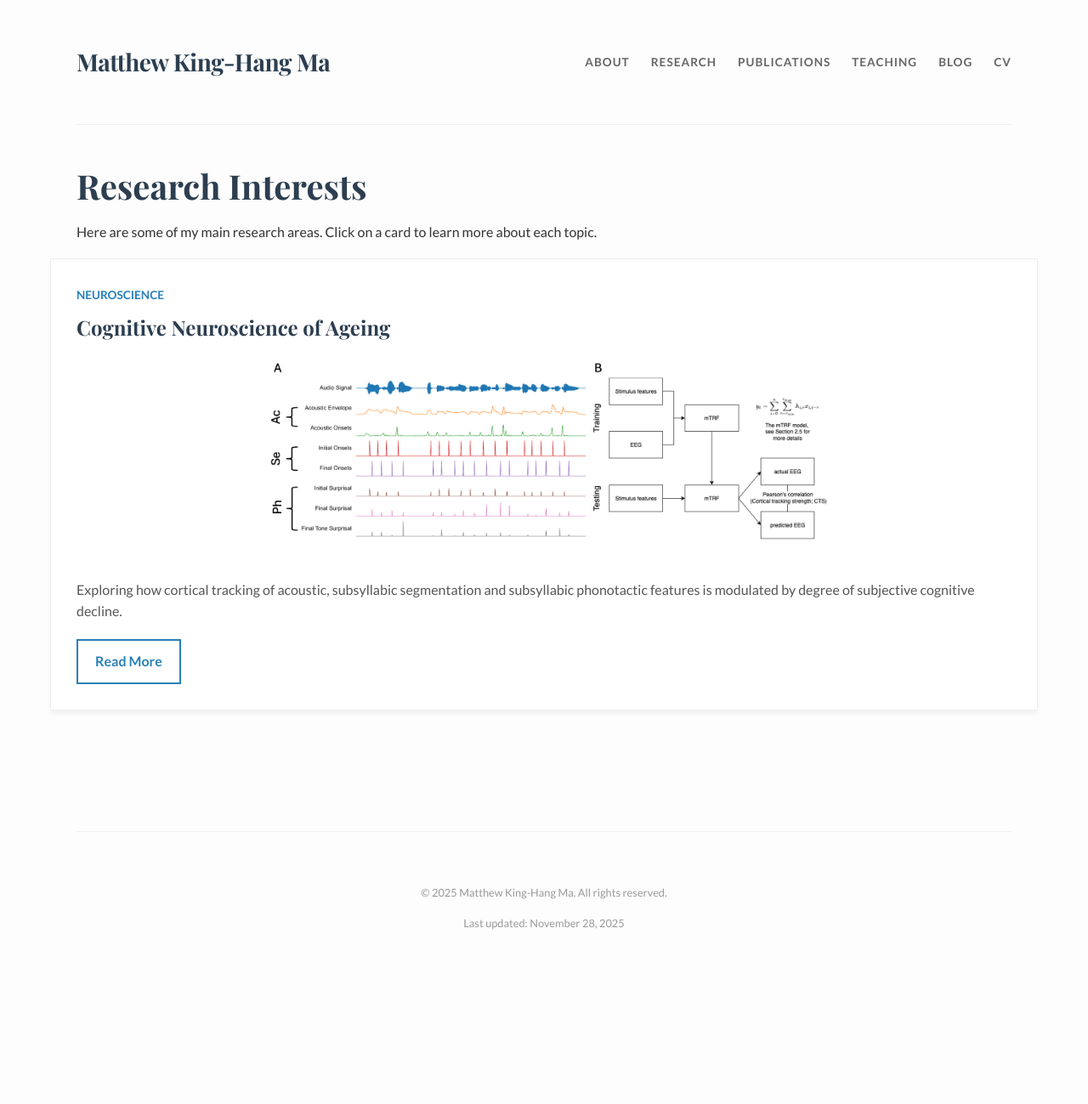
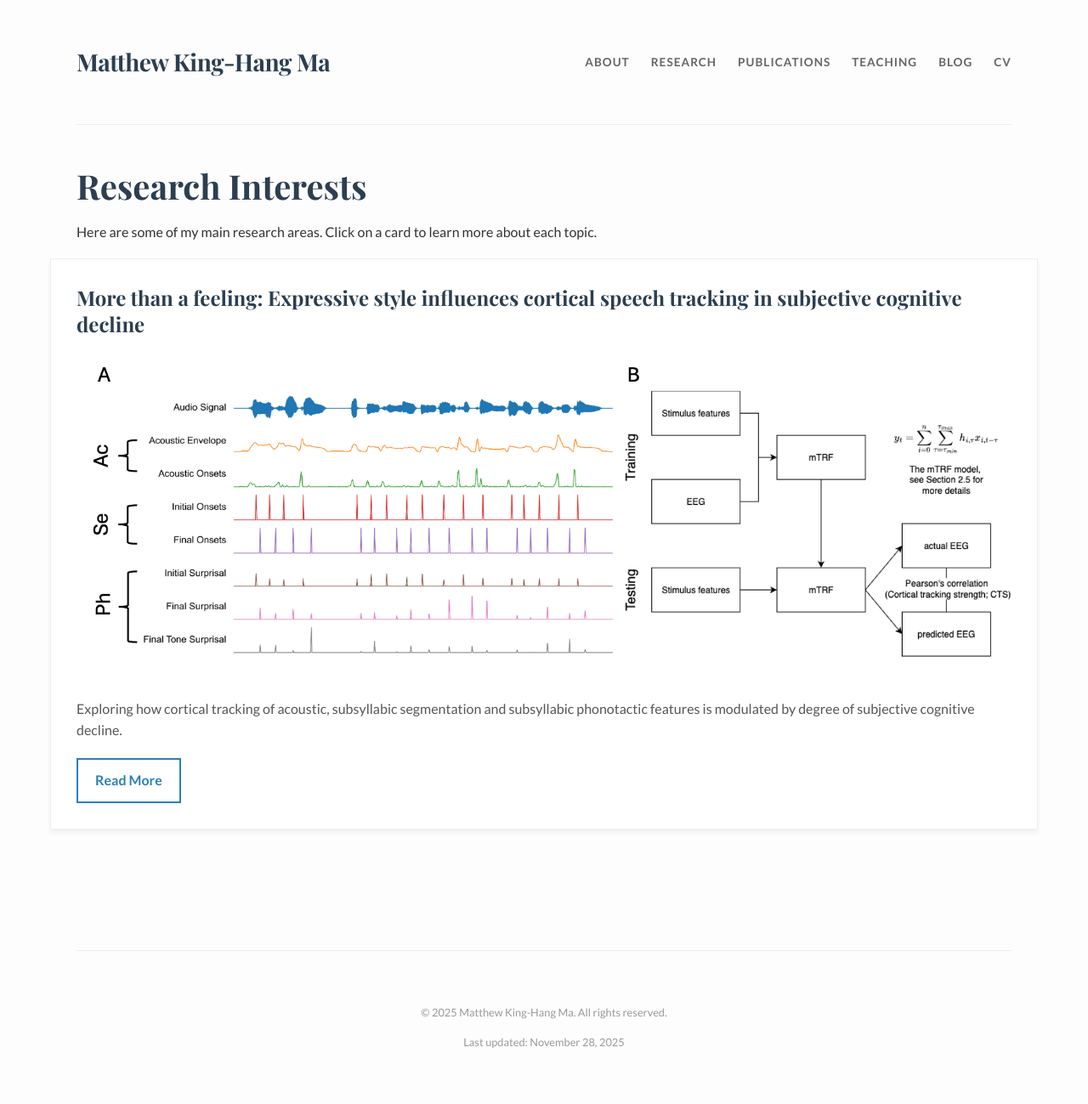
Before and after one commit to neurothew/neurothew.github.io, a Jekyll site: the page built from research.md, in a window 1280 px wide. Shown: the whole page at 85% size. Built offline with Jekyll 4.4.1, drawn with Linux system fonts in a browser that asks for light colours; before the commit the page ends 1159 px from its top, so only the background shows below that.

Commit message:
update cards

```diff
--- a/_layouts/default.html
+++ b/_layouts/default.html
@@ -196,7 +196,7 @@
 
     .card-image {
       width: 100%;
-      height: 220px;
+      /* height: 220px; */
       object-fit: contain; /* This crops the image to fit without stretching */
       margin-bottom: 20px;
       /* border-radius: 4px; Optional: gives the image slightly rounded corners */
--- a/research.md
+++ b/research.md
@@ -11,8 +11,8 @@ title: Research
   <!-- Card 1 -->
   <div class="research-card">
     <div>
-      <span class="card-tag">Neuroscience</span>
-      <h3 class="card-title">Cognitive Neuroscience of Ageing</h3>
+      <!-- <span class="card-tag">Speech percpetion</span> -->
+      <h3 class="card-title">More than a feeling: Expressive style influences cortical speech tracking in subjective cognitive decline</h3>
       <img src="{{ "/assets/images/mtrf_framework.png" | relative_url }}" alt="mTRF framework" class="card-image">
       <p class="card-text">Exploring how cortical tracking of acoustic, subsyllabic segmentation and subsyllabic phonotactic features is modulated by degree of subjective cognitive decline.</p>
     </div>
```
